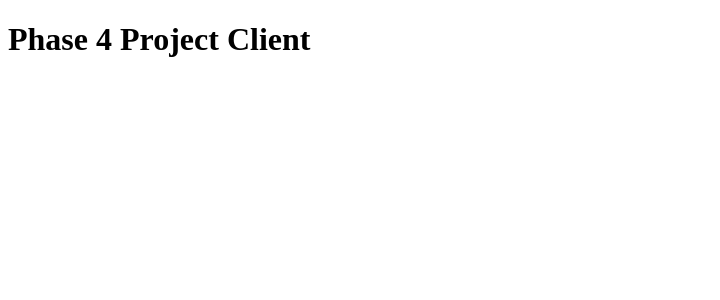
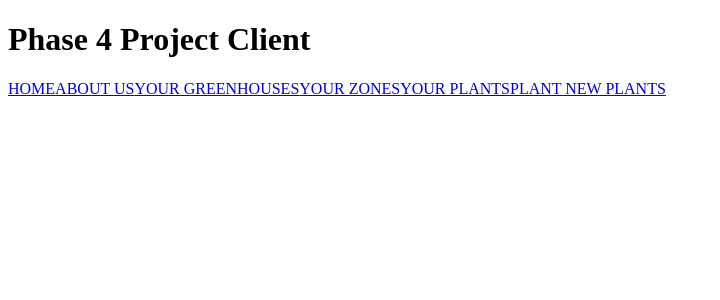
Before and after one commit to sadafchadwick/python-p4-the-techie-gardener, a React (Create React App) app in the folder client/: page /zone/1 in a window 1280 px wide. Shown: the top 300 px of the page, without its empty margins (0-720 px from the left). Built offline with nearby package versions, Linux system fonts and the light colour scheme.

Commit message:
NavBar Component greenhouses fix zones minor change
Co-authored-by: sadafchadwick <sadafchadwick@users.noreply.github.com>

```diff
--- a/client/src/components/App.js
+++ b/client/src/components/App.js
@@ -3,11 +3,13 @@ import { Switch, Route } from "react-router-dom";
 import Greenhouses from "./Greenhouses"; // Import your components
 import Zones from "./Zones";
 import Plants from "./Plants";
+import NavBar from "./NavBar";
 
 function App() {
   return (
     <div>
       <h1>Phase 4 Project Client</h1>
+      <NavBar />
       <Switch>
         <Route exact path="/">
           <h1>we are back to the front end!! BEEYOTCH</h1>
--- a/client/src/components/Greenhouses.js
+++ b/client/src/components/Greenhouses.js
@@ -7,12 +7,15 @@ function Greenhouses() {
     fetch("/greenhouses")
       .then((response) => response.json())
       .then((data) => {
-        setGreenhouses(data.greenhouses);
+        // console.log(data)
+        setGreenhouses(data);
       })
       .catch((error) => {
         console.error("Error fetching data:", error);
       });
   }, []);
+
+  // console.log(greenhouses)
 
   return (
     <div>
--- /dev/null
+++ b/client/src/components/NavBar.js
@@ -0,0 +1,17 @@
+import React from "react";
+import { NavLink } from "react-router-dom"
+
+function NavBar() {
+    return (
+    <nav>
+        <NavLink to="/">HOME</NavLink>
+        <NavLink to="/aboutus">ABOUT US</NavLink>
+        <NavLink to="/greenhouses">YOUR GREENHOUSES</NavLink>
+        <NavLink to="/zones">YOUR ZONES</NavLink>
+        <NavLink to="/plants">YOUR PLANTS</NavLink>
+        <NavLink to="/addplants">PLANT NEW PLANTS</NavLink>
+    </nav>
+    )
+}
+
+export default NavBar;
--- a/client/src/components/Zones.js
+++ b/client/src/components/Zones.js
@@ -159,7 +159,7 @@ function Zones() {
                 <select value={selectedPlant.name} onChange={handleOptionChange}>
                     <option value=''>Select...</option>
                     {allPlants.map(item => (
-                        <option key={item.id} value={item.value}>
+                        <option key={item.id} value={item.name}>
                             {item.name}
                         </option>
                     ))}
```
